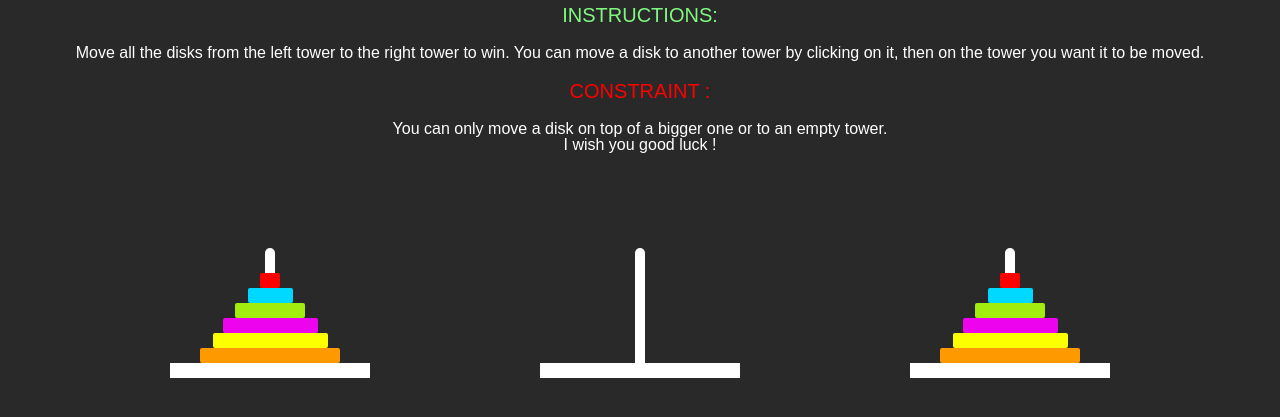
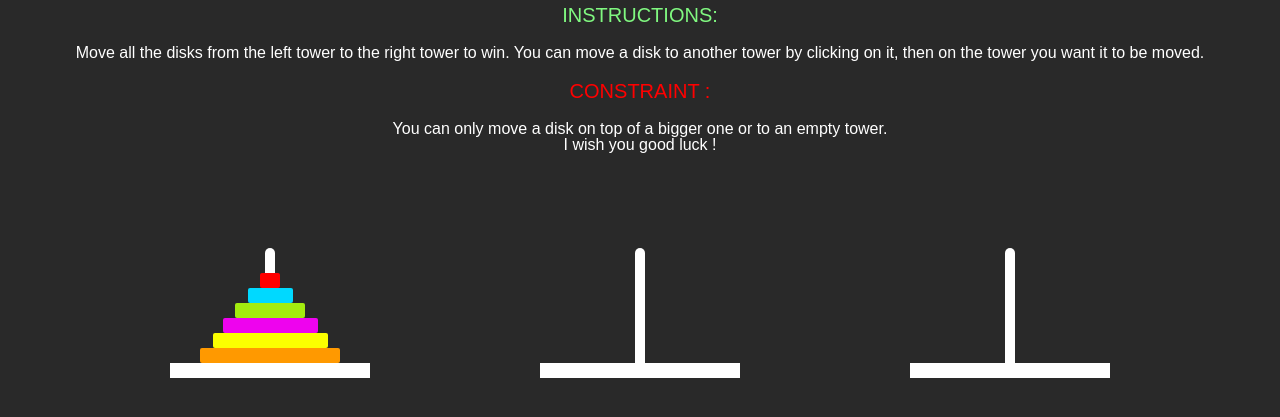
Before and after one commit to ETombuyses/hanoi-tower, a plain HTML site: page index.html in a window 1280 px wide. Shown: the part 191-608 px from the top of the page. Drawn offline with Linux system fonts and the light colour scheme.

Commit message:
test disks removed

```diff
--- a/index.html
+++ b/index.html
@@ -37,12 +37,6 @@
 
       </ul>
       <ul class="game__tower" id="finish">
-          <li class="disk one" data-weight='1'></li>
-          <li class="disk two" data-weight='2'></li>
-          <li class="disk tree" data-weight='3'></li>
-          <li class="disk four" data-weight='4'></li>
-          <li class="disk five" data-weight='5'></li>
-          <li class="disk six" data-weight='6'></li>
       </ul>
     </div>
     <p class="end-message"> Congratulations, You win !</p>
```
